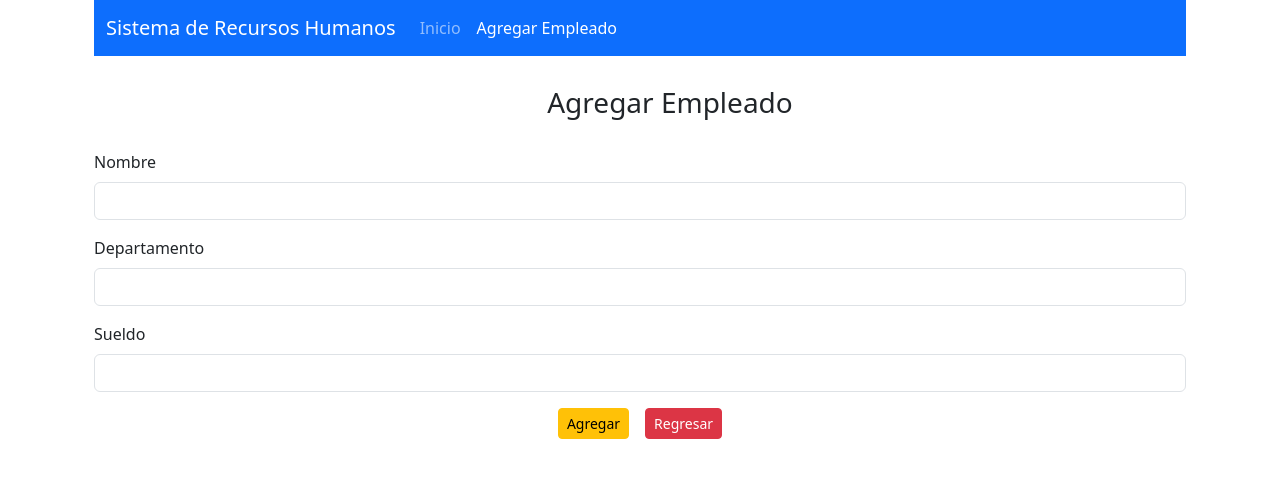
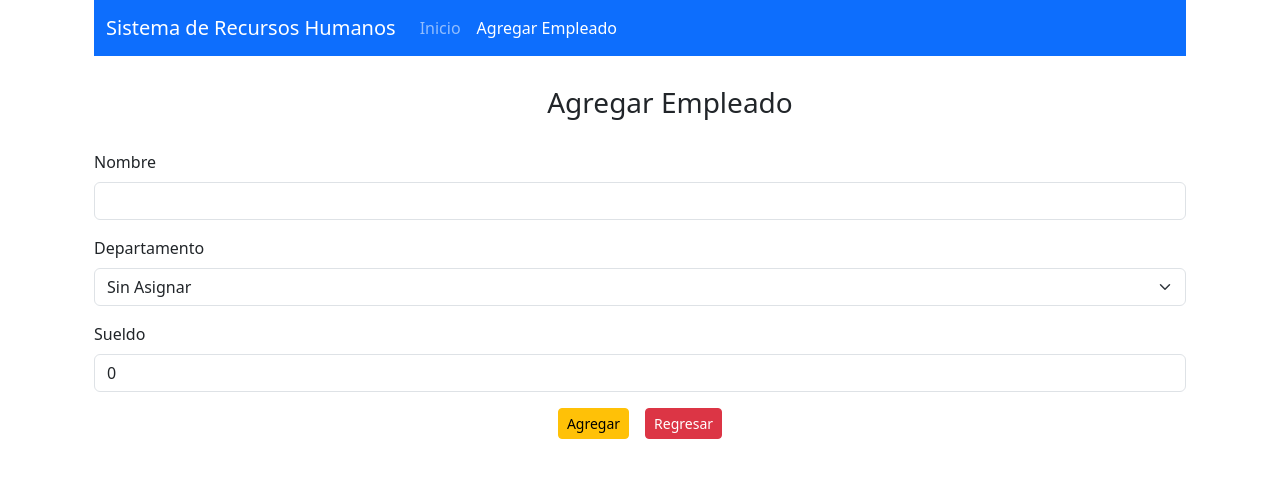
Before and after one commit to Kamigad/SistemaRecursosHumanos, a React (Vite) app in the folder recursos-humanos-react/: page /agregar in a window 1280 px wide. Shown: the top 478 px of the page. Built offline with nearby package versions, Linux system fonts and the light colour scheme.

Commit message:
creacion del caso de Agregar Empleados con React y Bootstrap

```diff
--- a/recursos-humanos-react/src/componentes/AgregarEmpleado.tsx
+++ b/recursos-humanos-react/src/componentes/AgregarEmpleado.tsx
@@ -1,28 +1,101 @@
-import { Link } from "react-router";
+import { Link, useNavigate } from "react-router";
+import { departamentosLegibles } from "../constantes/Departamento";
+import { useState, type ChangeEvent, type SubmitEvent } from "react";
+import type { Empleado } from "../interfaces/Empleado";
+import { agregarEmpleado } from "../servicios/empleadoService";
+import axios from "axios";
 
 
 export default function AgregarEmpleado() {
+
+    const navegacion = useNavigate();
+
+    const [enviando, setEnviando] = useState<boolean>(false);
+
+    const [empleado, setEmpleado] = useState<Empleado>({
+        nombreEmpleado: '',
+        departamentoEmpleado: '',
+        sueldo: 0
+    });
+
+    const [mensajeError, setMensajeError] = useState<string>('');
+
+    const{nombreEmpleado, departamentoEmpleado, sueldo} = empleado;
+
+    const onInputChange = (e: ChangeEvent<HTMLInputElement | HTMLSelectElement, HTMLInputElement | HTMLSelectElement>) => {
+        //spread operator ... (expandir los atributos
+        const {name, value} = e.target;
+        setEmpleado(previo => ({...previo, [name]: name === 'sueldo' ? Number(value) : value}));
+    }
+
+    const onSubmit = async (e: SubmitEvent<HTMLFormElement>) => {
+        e.preventDefault();
+        setEnviando(true); // desactivar el botón de envío para evitar envíos múltiples
+        setMensajeError(''); // Limpiar mensaje de error antes de enviar la solicitud
+        const empleadoEnviar = {
+            ...empleado,
+            departamentoEmpleado: empleado.departamentoEmpleado || undefined // Convertir cadena vacía a undefined si no se selecciona un departamento
+        }
+        try {
+            await agregarEmpleado(empleadoEnviar);
+            //Redireccionar a la pagina principal
+            navegacion("/");
+        } catch (error) {
+            let mensaje = '';
+            if (axios.isAxiosError(error) && error.response) {
+                mensaje = error.response.data?.mensaje ?? "Error inesperado y la solicitud no pudo ser procesada";
+            } else {
+                mensaje= "No se pudo conectar con el servidor";
+            }
+            setMensajeError(mensaje);
+            console.error(mensaje);
+
+        } finally {
+            setEnviando(false); // Reactivar el botón de envío después de la solicitud
+        }
+    }
+
     return (
         <div className="container">
             <div className="container text-center" style={{ margin: '30px' }}>
                 <h3>Agregar Empleado</h3>
             </div>
+            {mensajeError && (
+                <div className="container text-center" style={{ margin: '30px' }}>
+                    <div className="alert alert-danger alert-dismissible fade show">
+                        <button type="button" className="btn-close" onClick={() => setMensajeError('')}>
+                        </button>
+                        <strong>{mensajeError}</strong>
 
-            <form>
+                    </div>
+                </div>
+            )}
+
+            <form onSubmit={onSubmit}>
                 <div className="mb-3">
                     <label htmlFor="nombre" className="form-label">Nombre</label>
-                    <input type="text" className="form-control" id="nombre" name='nombre' required={true}/>
+                    <input type="text" className="form-control" id="nombre" name='nombreEmpleado' required={true}
+                    value={nombreEmpleado} onChange={onInputChange}/>
                 </div>
                 <div className="mb-3">
                     <label htmlFor="departamento" className="form-label">Departamento</label>
-                    <input type="text" className="form-control" id="departamento" name='departamento'/>
+                    <select className="form-select" id="departamento" name='departamentoEmpleado' value={departamentoEmpleado} onChange={onInputChange}>
+                        <option value=''>Sin Asignar</option>
+                        {Object.entries(departamentosLegibles).map(([key, value]) => (
+                            <option key={key} value={key}>
+                                {value}
+                            </option>
+                        ))}
+                    </select>
                 </div>
                 <div className="mb-3">
                     <label htmlFor="sueldo" className="form-label">Sueldo</label>
-                    <input type="number" step="any" className="form-control" id="sueldo" name='sueldo'/>
+                    <input type="number" step="any" className="form-control" id="sueldo" name='sueldo' min={0} value={sueldo} onChange={onInputChange}/>
                 </div>
                 <div className="text-center">
-                    <button type="submit" className="btn btn-warning btn-sm me-3">Agregar</button>
+                    <button type="submit" className="btn btn-warning btn-sm me-3" disabled={enviando}>
+                        {enviando ? 'Enviando...' : 'Agregar'}
+                    </button>
                     <Link to="/" className="btn btn-danger btn-sm">Regresar</Link>
                 </div>
 
--- a/recursos-humanos-react/src/componentes/ListadoEmpleados.tsx
+++ b/recursos-humanos-react/src/componentes/ListadoEmpleados.tsx
@@ -1,8 +1,8 @@
 import { useEffect, useState } from 'react'
 import type { Empleado } from '../interfaces/Empleado';
 import { NumericFormat } from 'react-number-format';
-import { departamentosLegibles } from '../constantes/departamento';
 import { obtenerEmpleados } from '../servicios/empleadoService';
+import { departamentosLegibles } from '../constantes/Departamento';
 
 export default function ListadoEmpleados() {
 
--- a/recursos-humanos-react/src/constantes/departamento.ts
+++ b/recursos-humanos-react/src/constantes/departamento.ts
@@ -4,5 +4,5 @@ export const departamentosLegibles: Record<string, string> = {
     VENTAS: "Ventas",
     CONTABILIDAD: "Contabilidad",
     RECURSOS_HUMANOS: "Recursos Humanos",
-    MERCADOTECNIA: "Mercadotecnia",
+    MERCADOTECNIA: "Mercadotecnia"
 };
--- a/recursos-humanos-react/src/interfaces/Empleado.tsx
+++ b/recursos-humanos-react/src/interfaces/Empleado.tsx
@@ -1,6 +1,6 @@
 export interface Empleado {
     idEmpleado?: number;
     nombreEmpleado: string;
-    departamentoEmpleado: string;
+    departamentoEmpleado?: string;
     sueldo: number;
 }
--- a/recursos-humanos-react/src/servicios/empleadoService.ts
+++ b/recursos-humanos-react/src/servicios/empleadoService.ts
@@ -4,3 +4,4 @@ import type { Empleado } from "../interfaces/Empleado";
 const urlBase = "http://localhost:8080/api/empleados/";
 
 export const obtenerEmpleados = () => axios.get<Empleado[]>(urlBase);
+export const agregarEmpleado = (empleado: Empleado) => axios.post<Empleado>(urlBase, empleado);
```
Also changed, not shown: 2 other files (tests, documents, lock files or other folders).
